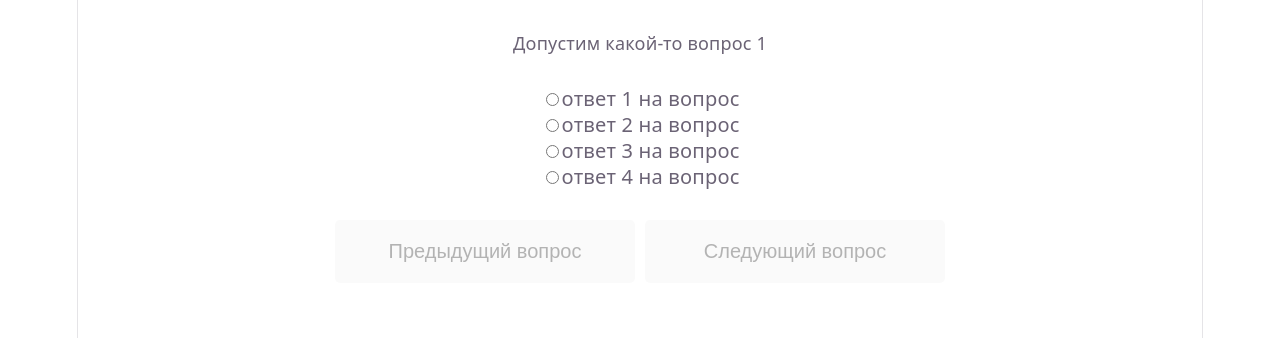
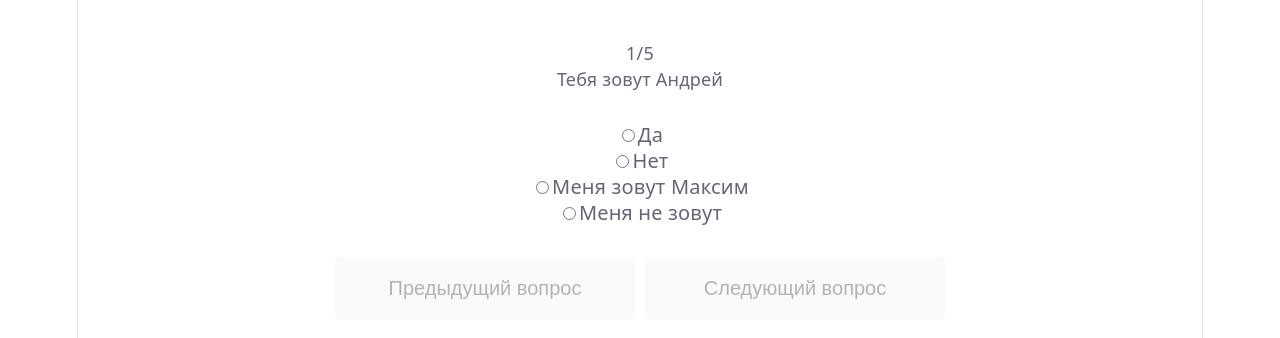
Before and after one commit to AndrewGolov/Create-test, a React (Vite) app: page /testing in a window 1280 px wide. Shown: the top 338 px of the page. Built offline with nearby package versions, Linux system fonts and the light colour scheme.

Commit message:
Рефакторинг компонентов, вычисляемая статистика прохождения теста

```diff
--- /dev/null
+++ b/src/components/pages/test-content/components/finished-test-component/finished-test-component.jsx
@@ -0,0 +1,25 @@
+/* eslint-disable react-refresh/only-export-components */
+import { Button } from '../../../../button/Button';
+import { StyledLink } from '../../../../styled-link/styled-link';
+import styled from 'styled-components';
+
+const FinishedTestComponentContainer = ({ className, statistic, onRepeatTest }) => {
+	return (
+		<div className={className}>
+			<div className="ft-comp__statistic-test">{statistic}</div>
+			<div className="ft-comp__action-panel">
+				<StyledLink to={'/'} className="ft-comp__home-page-btn">
+					На главную
+				</StyledLink>
+
+				<Button type="button" className="ft-comp__again-btn" onClick={onRepeatTest}>
+					Пройти еще раз
+				</Button>
+			</div>
+		</div>
+	);
+};
+
+export const FinishedTestComponent = styled(FinishedTestComponentContainer)`
+	padding: 10px;
+`;
--- a/src/components/pages/test-content/components/index.js
+++ b/src/components/pages/test-content/components/index.js
@@ -1 +1,2 @@
-export * from './question-item-component/question-item-component';
+export * from './test-component/test-component';
+export * from './finished-test-component/finished-test-component';
--- a/src/components/pages/test-content/components/question-item-component/question-item-component.jsx
+++ b/src/components/pages/test-content/components/question-item-component/question-item-component.jsx
@@ -1,5 +1,4 @@
 /* eslint-disable react-refresh/only-export-components */
-
 import styled from 'styled-components';
 
 const QuestionItemComponentContainer = ({ className, questionData, onChooseAnswer, userAnswers }) => {
--- /dev/null
+++ b/src/components/pages/test-content/components/test-component/test-component.jsx
@@ -0,0 +1,60 @@
+/* eslint-disable react-refresh/only-export-components */
+import { Button } from '../../../../button/Button';
+import { QuestionItemComponent } from '../question-item-component/question-item-component';
+import styled from 'styled-components';
+
+const TestComponentContainer = ({
+	className,
+	dataTest,
+	currentQuestion,
+	userAnswers,
+	previousBtnOnClick,
+	nextBtnOnClick,
+	onChooseAnswer,
+	isChoosenAnswer,
+	onFinishTest,
+}) => {
+	return (
+		<div className={className}>
+			<form>
+				<div>
+					{currentQuestion + 1}/{dataTest.length}
+				</div>
+				<QuestionItemComponent
+					questionData={dataTest[currentQuestion]}
+					onChooseAnswer={onChooseAnswer}
+					userAnswers={userAnswers}
+				/>
+			</form>
+			<div className="action-panel">
+				<Button
+					type="button"
+					className="ap-previous-btn"
+					margin="0 10px 0 0"
+					onClick={previousBtnOnClick}
+					disabled={currentQuestion === 0}
+				>
+					Предыдущий вопрос
+				</Button>
+				{userAnswers.length === dataTest.length ? (
+					<Button type="button" className="ap-next-btn" onClick={onFinishTest}>
+						Завершить тест
+					</Button>
+				) : (
+					<Button
+						type="button"
+						className="ap-next-btn"
+						onClick={nextBtnOnClick}
+						disabled={currentQuestion === dataTest.length - 1 || !isChoosenAnswer}
+					>
+						Следующий вопрос
+					</Button>
+				)}
+			</div>
+		</div>
+	);
+};
+
+export const TestComponent = styled(TestComponentContainer)`
+	padding: 10px;
+`;
--- a/src/components/pages/test-content/test-content.jsx
+++ b/src/components/pages/test-content/test-content.jsx
@@ -1,57 +1,56 @@
 /* eslint-disable react-refresh/only-export-components */
-import { Button } from '../../button/Button';
-import { QuestionItemComponent } from './components';
-import { useState } from 'react';
+import { TestComponent, FinishedTestComponent } from './components';
+import { useEffect, useState } from 'react';
 import styled from 'styled-components';
 
 const fetchTestData = [
 	{
-		question: 'Допустим какой-то вопрос 1',
+		question: 'Тебя зовут Андрей',
 		answers: [
-			{ title: 'ответ 1 на вопрос', isCorrect: false, id: '1788091568028' },
-			{ title: 'ответ 2 на вопрос', isCorrect: false, id: '1788091568228' },
-			{ title: 'ответ 3 на вопрос', isCorrect: true, id: '1788091568428' },
-			{ title: 'ответ 4 на вопрос', isCorrect: false, id: '1788091568628' },
+			{ title: 'Да', isCorrect: true, id: '1788091568028' },
+			{ title: 'Нет', isCorrect: false, id: '1788091568228' },
+			{ title: 'Меня зовут Максим', isCorrect: false, id: '1788091568428' },
+			{ title: 'Меня не зовут', isCorrect: false, id: '1788091568628' },
 		],
 		id: 1,
 	},
 	{
-		question: 'Допустим какой-то вопрос 2',
+		question: 'Тебе сколько лет?',
 		answers: [
-			{ title: 'ответ 1 на вопрос', isCorrect: false, id: '1788091568912' },
-			{ title: 'ответ 2 на вопрос', isCorrect: false, id: '1788091568914' },
-			{ title: 'ответ 3 на вопрос', isCorrect: false, id: '1788091568916' },
-			{ title: 'ответ 4 на вопрос', isCorrect: true, id: '1788091568918' },
+			{ title: '20', isCorrect: false, id: '1788091568912' },
+			{ title: '21', isCorrect: false, id: '1788091568914' },
+			{ title: '30', isCorrect: false, id: '1788091568916' },
+			{ title: '36', isCorrect: true, id: '1788091568918' },
 		],
 		id: 2,
 	},
 	{
-		question: 'Допустим какой-то вопрос 3',
+		question: 'Ты гражданин РФ?',
 		answers: [
-			{ title: 'ответ 1 на вопрос', isCorrect: false, id: '1788091568922' },
-			{ title: 'ответ 2 на вопрос', isCorrect: true, id: '1788091568924' },
-			{ title: 'ответ 3 на вопрос', isCorrect: false, id: '1788091568926' },
-			{ title: 'ответ 4 на вопрос', isCorrect: false, id: '1788091568928' },
+			{ title: 'Нет', isCorrect: false, id: '1788091568922' },
+			{ title: 'Да', isCorrect: true, id: '1788091568924' },
+			{ title: 'Может быть', isCorrect: false, id: '1788091568926' },
+			{ title: 'Я бомж', isCorrect: false, id: '1788091568928' },
 		],
 		id: 3,
 	},
 	{
-		question: 'Допустим какой-то вопрос 4',
+		question: 'Ты женат?',
 		answers: [
-			{ title: 'ответ 1 на вопрос', isCorrect: true, id: '1788091568944' },
-			{ title: 'ответ 2 на вопрос', isCorrect: false, id: '1788091568940' },
-			{ title: 'ответ 3 на вопрос', isCorrect: false, id: '1788091568935' },
-			{ title: 'ответ 4 на вопрос', isCorrect: false, id: '1788091568930' },
+			{ title: 'Нет', isCorrect: true, id: '1788091568944' },
+			{ title: 'Да', isCorrect: false, id: '1788091568940' },
+			{ title: 'В разводе!', isCorrect: false, id: '1788091568935' },
+			{ title: 'Не определился', isCorrect: false, id: '1788091568930' },
 		],
 		id: 4,
 	},
 	{
-		question: 'Допустим какой-то вопрос 5',
+		question: 'Ты любишь BMW',
 		answers: [
-			{ title: 'ответ 1 на вопрос', isCorrect: false, id: '1788091568946' },
-			{ title: 'ответ 2 на вопрос', isCorrect: false, id: '1788091568950' },
-			{ title: 'ответ 3 на вопрос', isCorrect: true, id: '1788091568952' },
-			{ title: 'ответ 4 на вопрос', isCorrect: false, id: '1788091568955' },
+			{ title: 'Нет', isCorrect: false, id: '1788091568946' },
+			{ title: 'Еще раз нет', isCorrect: false, id: '1788091568950' },
+			{ title: 'BMW FOREVER', isCorrect: true, id: '1788091568952' },
+			{ title: 'VAG One Love', isCorrect: false, id: '1788091568955' },
 		],
 		id: 5,
 	},
@@ -59,17 +58,23 @@ const fetchTestData = [
 
 const TestContentContainer = ({ className }) => {
 	const [currentQuestion, setCurrentQuestion] = useState(0);
-	const [dataTest, setDataTest] = useState(fetchTestData);
+	const [dataTest, setDataTest] = useState(fetchTestData); // временный стейт до получения данных с сервера
 	const [userAnswers, setUserAnswers] = useState([]);
-	const [statisticUserAnswers, setStatisticUserAnswers] = useState([]);
-	const [isChoosenAnswer, setIsChoosenAnswer] = useState(false);
+	const [statisticTest, setStatisticTest] = useState([]);
+	const [isChoosenAnswer, setIsChoosenAnswer] = useState(false); //todo Заменить на вычисляемое значение из массива userAnswers
+	const [isFinished, setIsFinished] = useState(false);
+	const history = JSON.parse(localStorage.getItem('Statistic-User-Test'));
 
-	if (userAnswers.length === dataTest.length) {
-		console.log('Конец теста, можно нажать завершить');
-	}
+	console.log(history);
 
-	// localStorage.setItem('answerTest', JSON.stringify(userAnswers));
-
+	const previousBtnOnClick = () => {
+		setCurrentQuestion((prev) => prev - 1);
+		setIsChoosenAnswer(true);
+	};
+	const nextBtnOnClick = () => {
+		setCurrentQuestion((prev) => prev + 1);
+		setIsChoosenAnswer(false);
+	};
 	const onChooseAnswer = ({ target }) => {
 		const chooseAnswer = dataTest[currentQuestion].answers.find((ans) => ans.id === target.id);
 		const userAnswer = {
@@ -89,40 +94,41 @@ const TestContentContainer = ({ className }) => {
 		);
 		setIsChoosenAnswer(true);
 	};
+	const onFinishTest = () => {
+		const isCorrectAnswers = userAnswers.filter(({ isCorrect }) => isCorrect === true);
+		const counterCorrectAnswers = isCorrectAnswers.length;
+		console.log(counterCorrectAnswers);
+		const newStatistic = {
+			date: Date.now(),
+			countQuestions: dataTest.length,
+			countCorrectAnswers: counterCorrectAnswers,
+		};
+		console.log('newStatistic:', newStatistic);
+		setStatisticTest((prev) => [...prev, newStatistic]);
+		setIsFinished(true);
+	};
+
+	useEffect(() => {
+		if (isFinished) {
+			localStorage.setItem('Statistic-User-Test', JSON.stringify(statisticTest));
+		}
+	}, [isFinished, statisticTest]);
 	return (
 		<div className={className}>
-			<form>
-				<QuestionItemComponent
-					questionData={dataTest[currentQuestion]}
+			{isFinished ? (
+				<FinishedTestComponent statistic={statisticTest} />
+			) : (
+				<TestComponent
+					dataTest={dataTest}
+					currentQuestion={currentQuestion}
+					previousBtnOnClick={previousBtnOnClick}
+					nextBtnOnClick={nextBtnOnClick}
 					onChooseAnswer={onChooseAnswer}
+					isChoosenAnswer={isChoosenAnswer}
 					userAnswers={userAnswers}
+					onFinishTest={onFinishTest}
 				/>
-			</form>
-			<div className="action-panel">
-				<Button
-					type="button"
-					className="ap-previous-btn"
-					margin="0 10px 0 0"
-					onClick={() => {
-						setCurrentQuestion((prev) => prev - 1);
-						setIsChoosenAnswer(false);
-					}}
-					disabled={currentQuestion === 0}
-				>
-					Предыдущий вопрос
-				</Button>
-				<Button
-					type="button"
-					className="ap-next-btn"
-					onClick={() => {
-						setCurrentQuestion((prev) => prev + 1);
-						setIsChoosenAnswer(false);
-					}}
-					disabled={currentQuestion === dataTest.length - 1 || !isChoosenAnswer}
-				>
-					Следующий вопрос
-				</Button>
-			</div>
+			)}
 		</div>
 	);
 };
```
